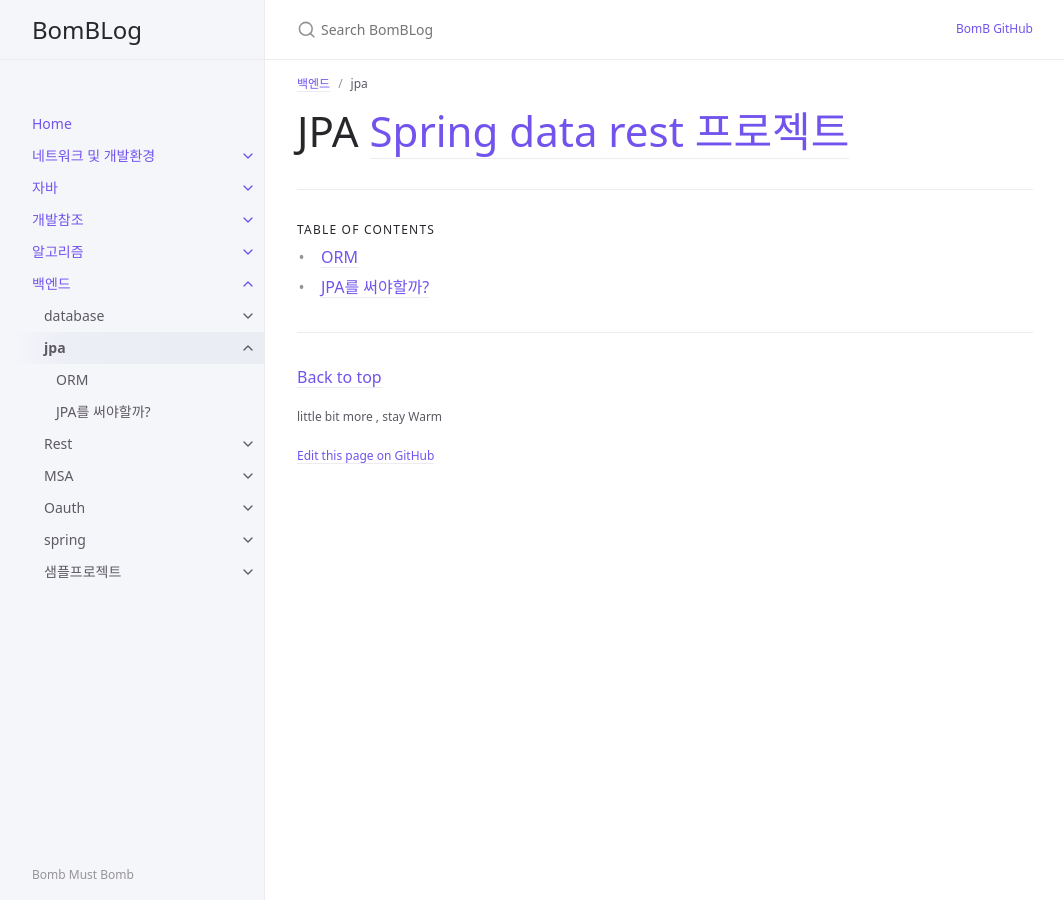
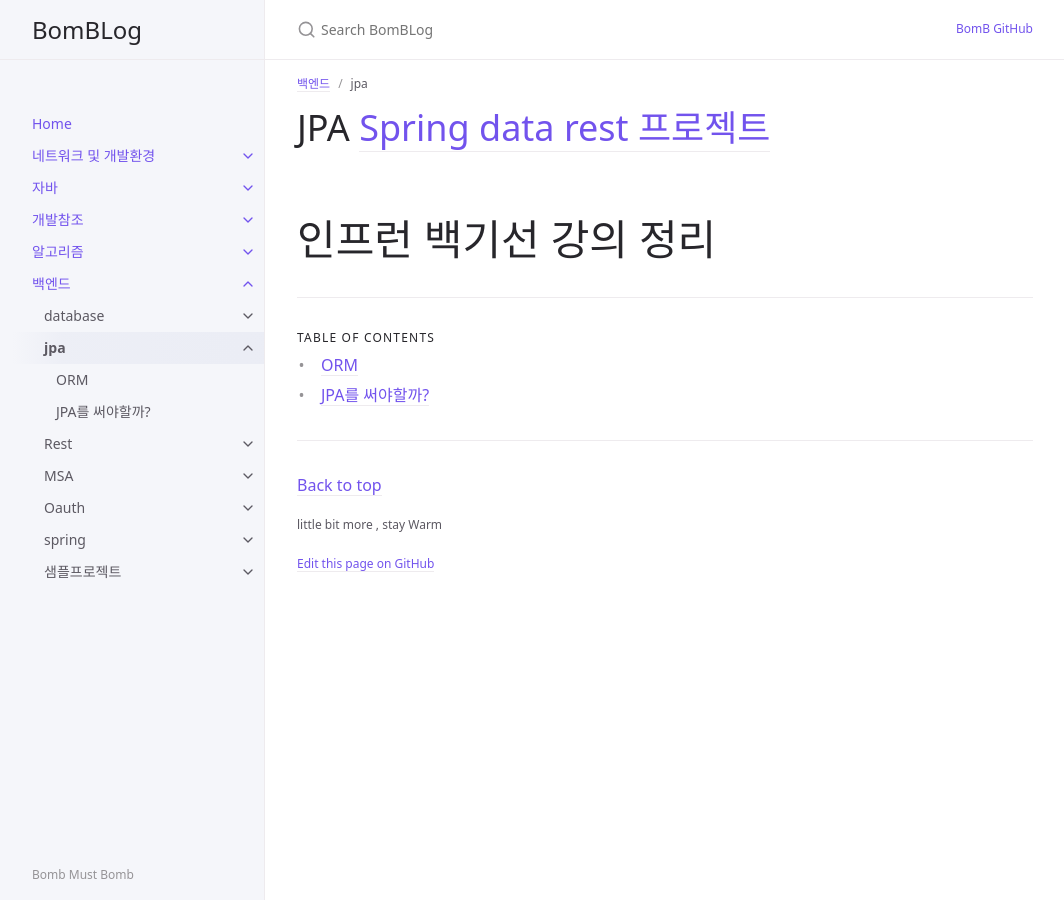
Before and after one commit to yongBomb90/yongBomb90.github.io, a Jekyll site: the page built from docs/backend/jpa/backend_jpa.md, in a window 1280 px wide. Shown: the whole page, without its empty margins (107-1171 px from the left). Built offline with Jekyll 4.4.1, drawn with Linux system fonts in a browser that asks for light colours; comment, search, counter and statistics services are not loaded.

Commit message:
Update backend_jpa.md

```diff
--- a/docs/backend/jpa/backend_jpa.md
+++ b/docs/backend/jpa/backend_jpa.md
@@ -7,4 +7,5 @@ permalink: /backend/jpa
 has_children: true
 ---
 # JPA [Spring data rest 프로젝트](https://github.com/yongBomb90/restPrg)
+# 인프런 백기선 강의 정리
 {: .fs-9 }
```
